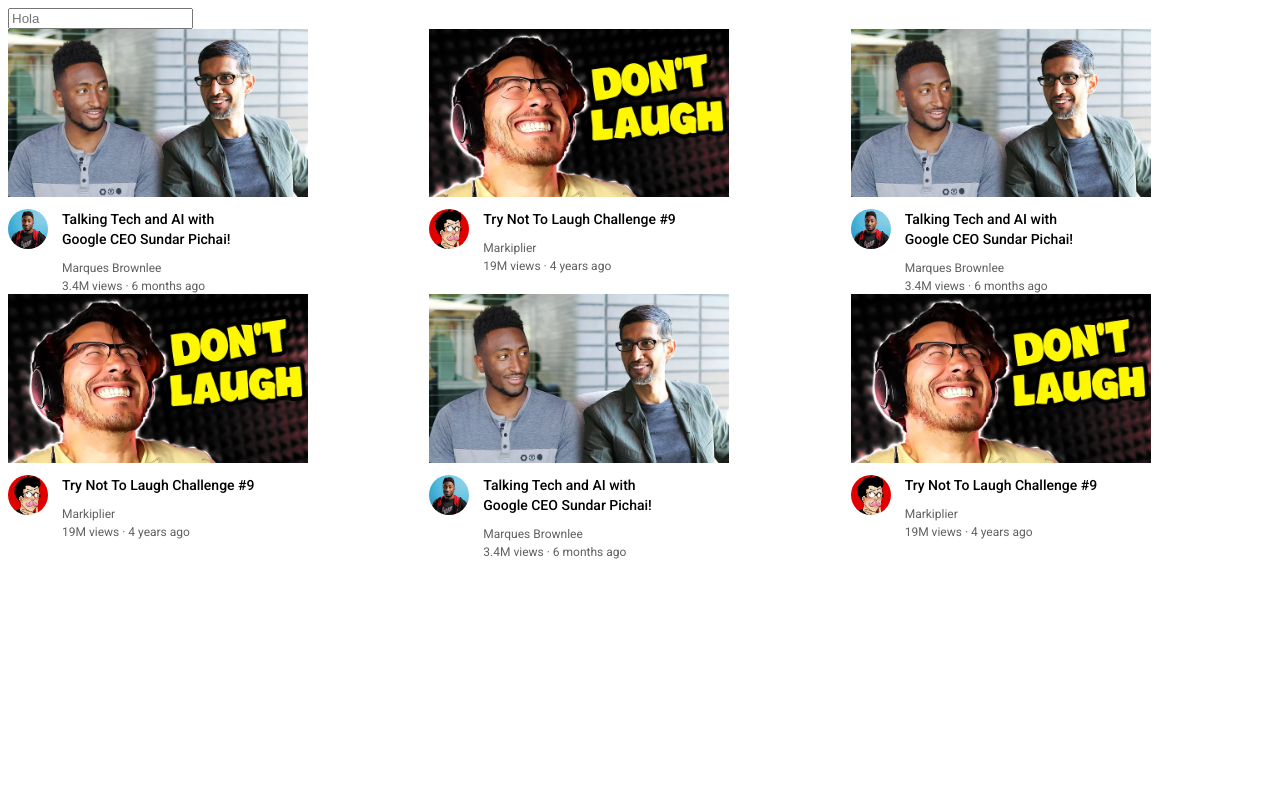
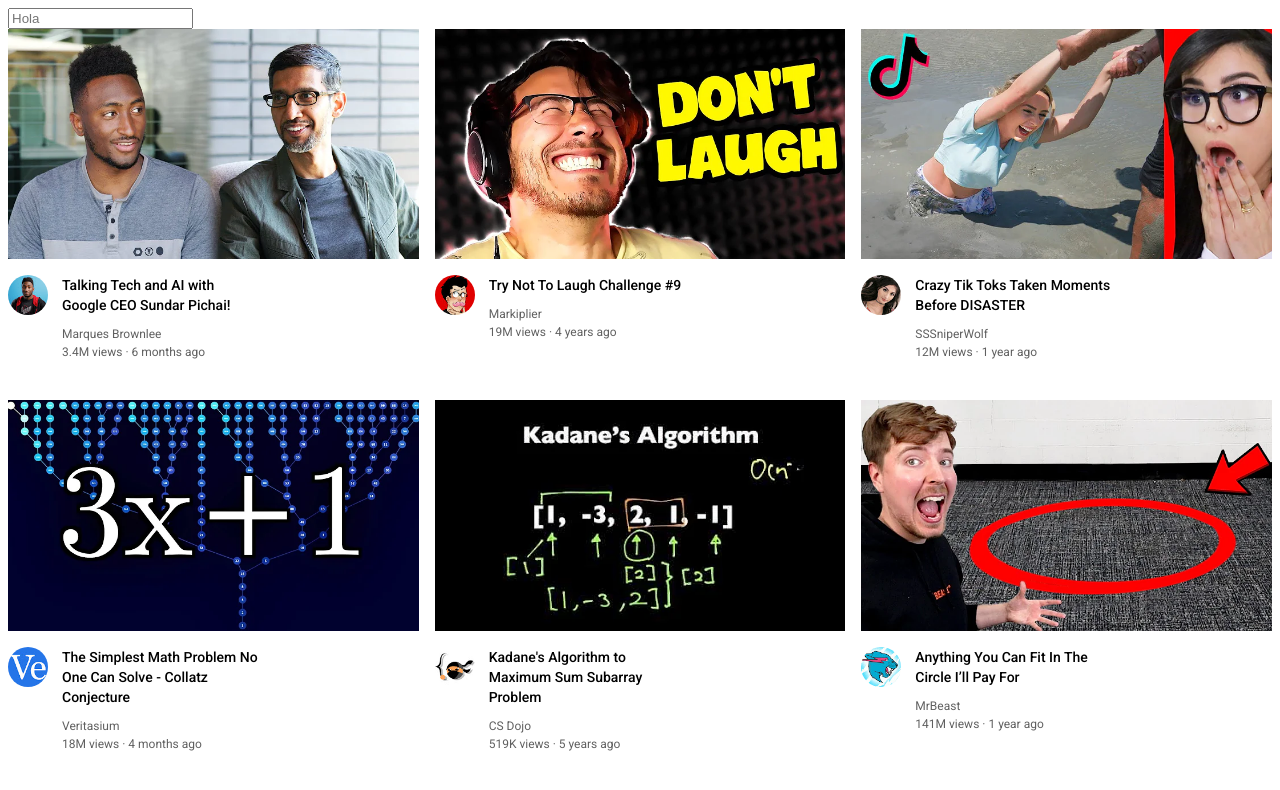
Before and after one commit to ulises-n/youtube-clone, a plain HTML site: page index.html in a window 1280 px wide. Drawn offline with Linux system fonts and the light colour scheme.

Commit message:
load img for other video preview

```diff
--- a/index.html
+++ b/index.html
@@ -31,13 +31,10 @@
   font-style: normal;
 }
     .thumbnail{
-      width: 300px;
-      display: block;
+      width: 100%;
     }
     .video-preview{
-      display: inline-block;
-      vertical-align: top;
-      margin-right: 20px;
+      width: 100%;
     }
     .video-title{
       margin-top: 0;
@@ -75,6 +72,8 @@
     .video-grid{
       display: grid;
       grid-template-columns: 1fr 1fr 1fr;
+      column-gap: 16px;
+      row-gap: 40px;
     }
   </style>
 </head>
@@ -140,24 +139,24 @@
     <div class="video-preview">
 
       <div class="thumbnail-row">
-        <img class="thumbnail" src="thumbnails/thumbnail-1.webp" alt="">
+        <img class="thumbnail" src="thumbnails/thumbnail-3.webp" alt="">
       </div>
 
       <div>
 
         <div class="channel-picture">
-          <img class="profile-picture" src="channel-pictures/channel-1.jpeg" alt="">
+          <img class="profile-picture" src="channel-pictures/channel-3.jpeg" alt="">
         </div>
 
         <div class="video-info">
           <p class="video-title">
-            Talking Tech and AI with Google CEO Sundar Pichai!
+            Crazy Tik Toks Taken Moments Before DISASTER
           </p>
           <p class="video-author">
-            Marques Brownlee
+            SSSniperWolf
           </p>
           <p class="video-stats">
-            3.4M views &#183 6 months ago
+            12M views · 1 year ago
         </div>
 
       </div>
@@ -167,24 +166,24 @@
     <div class="video-preview">
 
       <div class="thumbnail-row">
-        <img class="thumbnail" src="thumbnails/thumbnail-2.webp" alt="">
+        <img class="thumbnail" src="thumbnails/thumbnail-4.webp" alt="">
       </div>
 
       <div>
 
         <div class="channel-picture">
-          <img class="profile-picture" src="channel-pictures/channel-2.jpeg" alt="">
+          <img class="profile-picture" src="channel-pictures/channel-4.jpeg" alt="">
         </div>
 
         <div class="video-info">
           <p class="video-title">
-            Try Not To Laugh Challenge #9
+            The Simplest Math Problem No One Can Solve - Collatz Conjecture
           </p>
           <p class="video-author">
-            Markiplier
+            Veritasium
           </p>
           <p class="video-stats">
-            19M views · 4 years ago
+            18M views · 4 months ago
         </div>
 
       </div>
@@ -194,24 +193,24 @@
     <div class="video-preview">
 
       <div class="thumbnail-row">
-        <img class="thumbnail" src="thumbnails/thumbnail-1.webp" alt="">
+        <img class="thumbnail" src="thumbnails/thumbnail-5.webp" alt="">
       </div>
 
       <div>
 
         <div class="channel-picture">
-          <img class="profile-picture" src="channel-pictures/channel-1.jpeg" alt="">
+          <img class="profile-picture" src="channel-pictures/channel-5.jpeg" alt="">
         </div>
 
         <div class="video-info">
           <p class="video-title">
-            Talking Tech and AI with Google CEO Sundar Pichai!
+            Kadane's Algorithm to Maximum Sum Subarray Problem
           </p>
           <p class="video-author">
-            Marques Brownlee
+            CS Dojo
           </p>
           <p class="video-stats">
-            3.4M views &#183 6 months ago
+            519K views · 5 years ago
         </div>
 
       </div>
@@ -222,24 +221,24 @@
     <div class="video-preview">
 
       <div class="thumbnail-row">
-        <img class="thumbnail" src="thumbnails/thumbnail-2.webp" alt="">
+        <img class="thumbnail" src="thumbnails/thumbnail-6.webp" alt="">
       </div>
 
       <div>
 
         <div class="channel-picture">
-          <img class="profile-picture" src="channel-pictures/channel-2.jpeg" alt="">
+          <img class="profile-picture" src="channel-pictures/channel-6.jpeg" alt="">
         </div>
 
         <div class="video-info">
           <p class="video-title">
-            Try Not To Laugh Challenge #9
+           Anything You Can Fit In The Circle I’ll Pay For
           </p>
           <p class="video-author">
-            Markiplier
+            MrBeast
           </p>
           <p class="video-stats">
-            19M views · 4 years ago
+            141M views · 1 year ago
         </div>
 
       </div>
```
Also changed, not shown: channel-pictures/channel-3.jpeg (added), channel-pictures/channel-4.jpeg (added), channel-pictures/channel-5.jpeg (added), channel-pictures/channel-6.jpeg (added), thumbnails/thumbnail-3.webp (added), thumbnails/thumbnail-4.webp (added), thumbnails/thumbnail-5.webp (added), thumbnails/thumbnail-6.webp (added).
